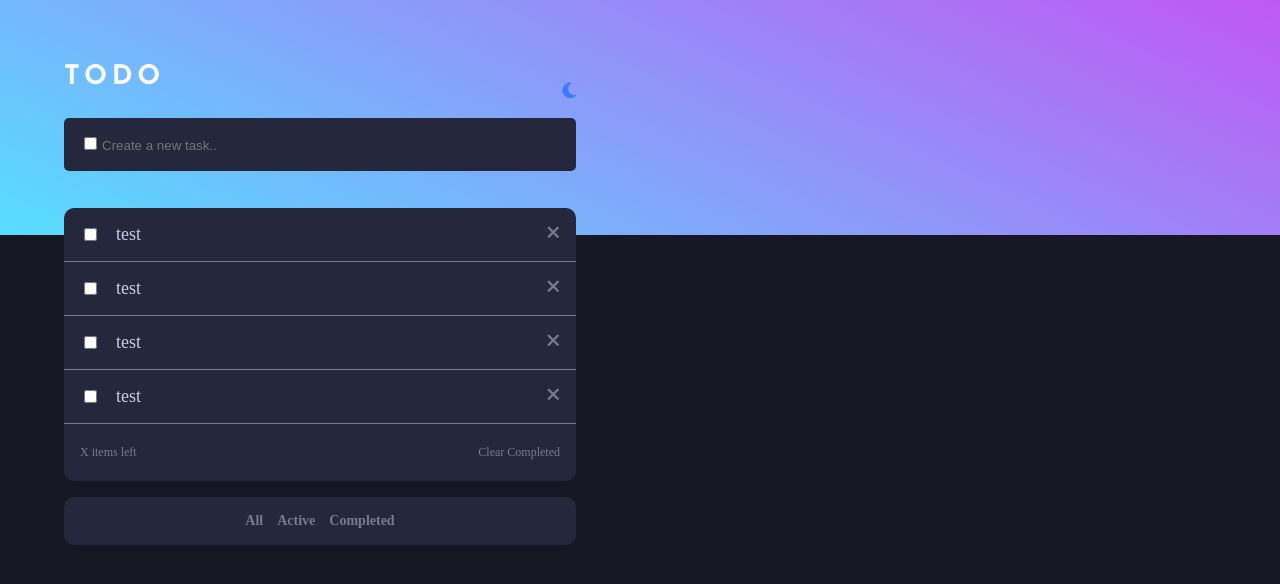
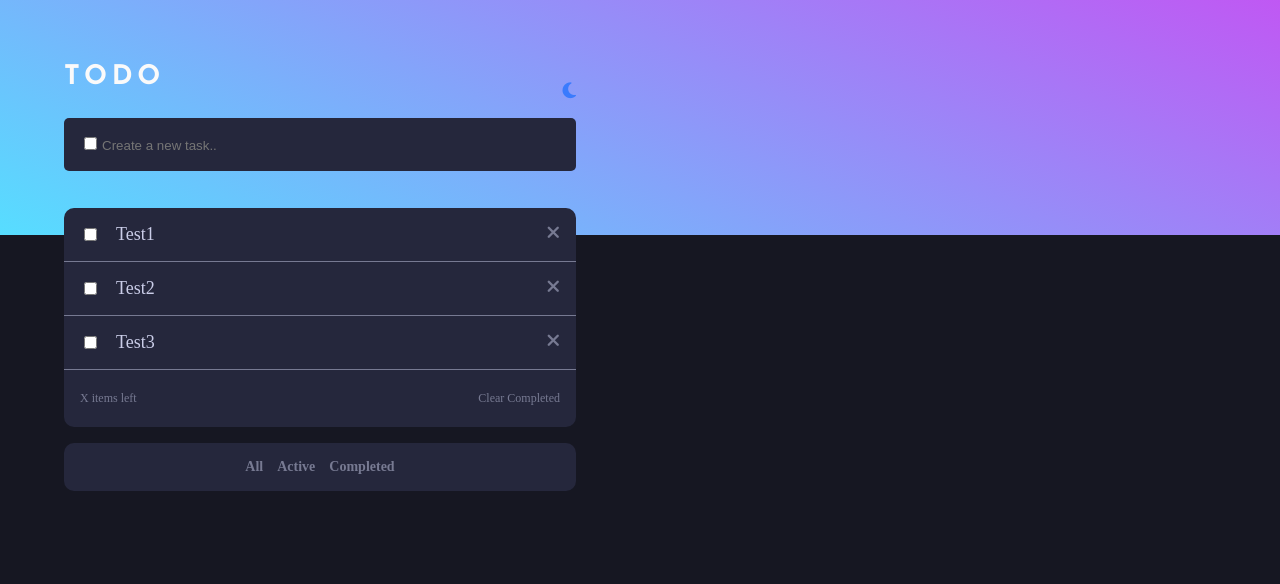
Before and after one commit to Utakato/better.meV2, a React (Create React App) app in the folder client/: page / in a window 1280 px wide. Shown: the top 584 px of the page. Built offline with nearby package versions, Linux system fonts and the light colour scheme.

Commit message:
Add Logic to TaskInput

```diff
--- a/client/src/components/TaskInput/index.jsx
+++ b/client/src/components/TaskInput/index.jsx
@@ -1,10 +1,30 @@
 import "./style.css"
+import { useDispatch } from "react-redux"
+import { useState } from "react"
+import * as actions from "../../actions/taskActions"
+
 const TaskInput = () => {
+    const dispatch = useDispatch()
+    const [text, setText] = useState('')
+
+    const task = {
+		content: text,
+		completed: false,
+	}
+    const handleEnter = e => {
+		if (e.keyCode === 13 && text !== '') {
+			dispatch(actions.addTask(task))
+			setText('')
+		}
+	}
+
+    const handleChange = e => setText(e.target.value)
     return (
+
         <div className="wrapper">
             <div className="task-input">
                 <input type="checkbox"></input>
-                <input type="text" placeholder="Create a new task.." />
+                <input type="text" onChange={handleChange} onKeyDown={handleEnter}placeholder="Create a new task.." />
             </div>
         </div>
     )
--- a/client/src/components/TaskList/index.jsx
+++ b/client/src/components/TaskList/index.jsx
@@ -2,14 +2,16 @@ import Options from "../Options"
 import SortOptions from "../SortOptions"
 import Task from "../Task"
 import "./style.css"
+import { useSelector } from "react-redux"
 
 const TaskList = () => {
+    const taskList = useSelector(state => state.task)
     return (
         <div className="task-list">
-            <Task name="test" completed={false}/>
-            <Task name="test" completed={false}/>
-            <Task name="test" completed={false}/>
-            <Task name="test" completed={false}/>
+            {taskList.map(task => {
+                return <Task name={task.content} completed={task.completed}/>
+            })
+            }
             <Options />
             <SortOptions />
         </div>
--- a/client/src/features/task/index.js
+++ b/client/src/features/task/index.js
@@ -1,7 +1,22 @@
-const taskReducer = (state=[], action) => {
+const defTaskState = [
+    {
+    content: "Test1",
+    completed: false,
+},
+{
+    content: "Test2",
+    completed: false,
+},
+{
+    content: "Test3",
+    completed: false,
+}
+]
+
+const taskReducer = (state=defTaskState, action) => {
     switch(action.type) {
-        case "fetchTasks": {
-            return action.payload
+        case "addTask": {
+            return [...state, action.payload ]
         }
 
         default : return state
```
